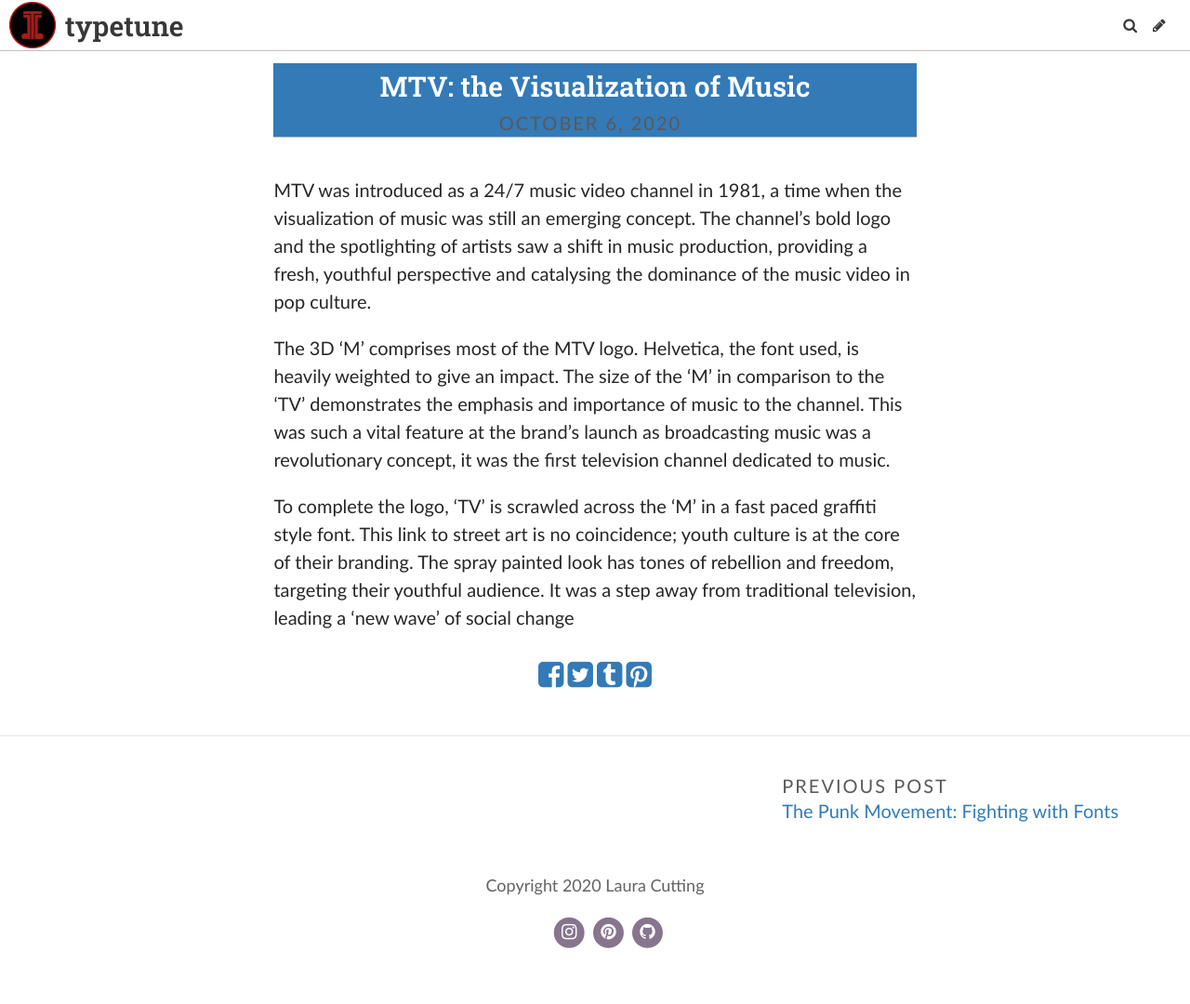
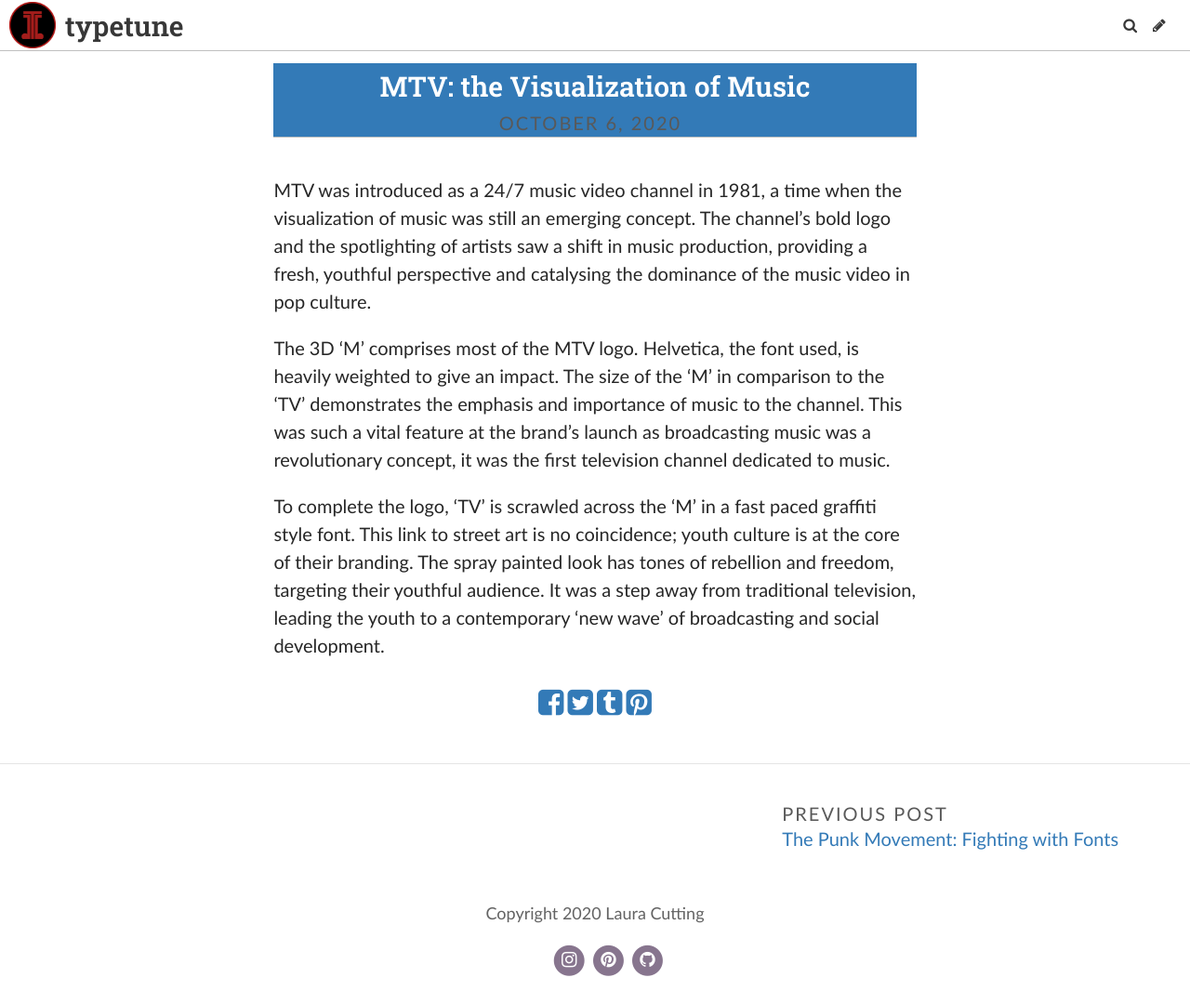
Before and after one commit to lauracutting/typetune, a Jekyll site: the page built from _posts/2020-10-06-mtv-the-visualization-of-music.md, in a window 1280 px wide and 1080 px high. Shown: the whole window at 93% size. Built offline with Jekyll 4.4.1, drawn with Linux system fonts in a browser that asks for light colours; some web fonts are replaced.

Commit message:
Update Post “2020-10-06-mtv-the-visualization-of-music”

```diff
--- a/_posts/2020-10-06-mtv-the-visualization-of-music.md
+++ b/_posts/2020-10-06-mtv-the-visualization-of-music.md
@@ -10,4 +10,4 @@
 
 
 
-To complete the logo, 'TV' is scrawled across the 'M' in a fast paced graffiti style font. This link to street art is no coincidence; youth culture is at the core of their branding. The spray painted look has tones of rebellion and freedom, targeting their youthful audience. It was a step away from traditional television, leading a 'new wave' of social change
+To complete the logo, 'TV' is scrawled across the 'M' in a fast paced graffiti style font. This link to street art is no coincidence; youth culture is at the core of their branding. The spray painted look has tones of rebellion and freedom, targeting their youthful audience. It was a step away from traditional television, leading the youth to a contemporary 'new wave' of broadcasting and social development.
```
